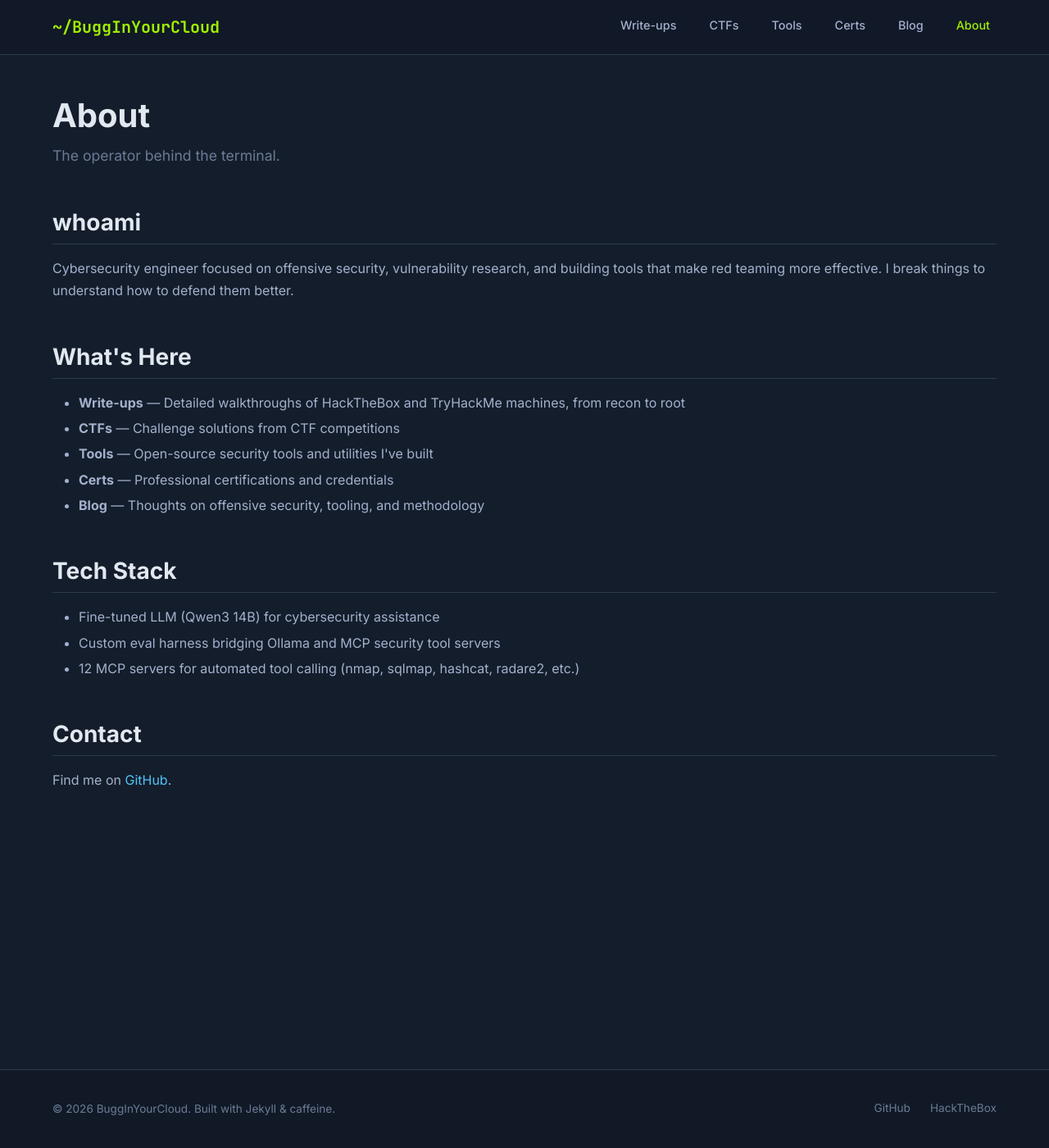
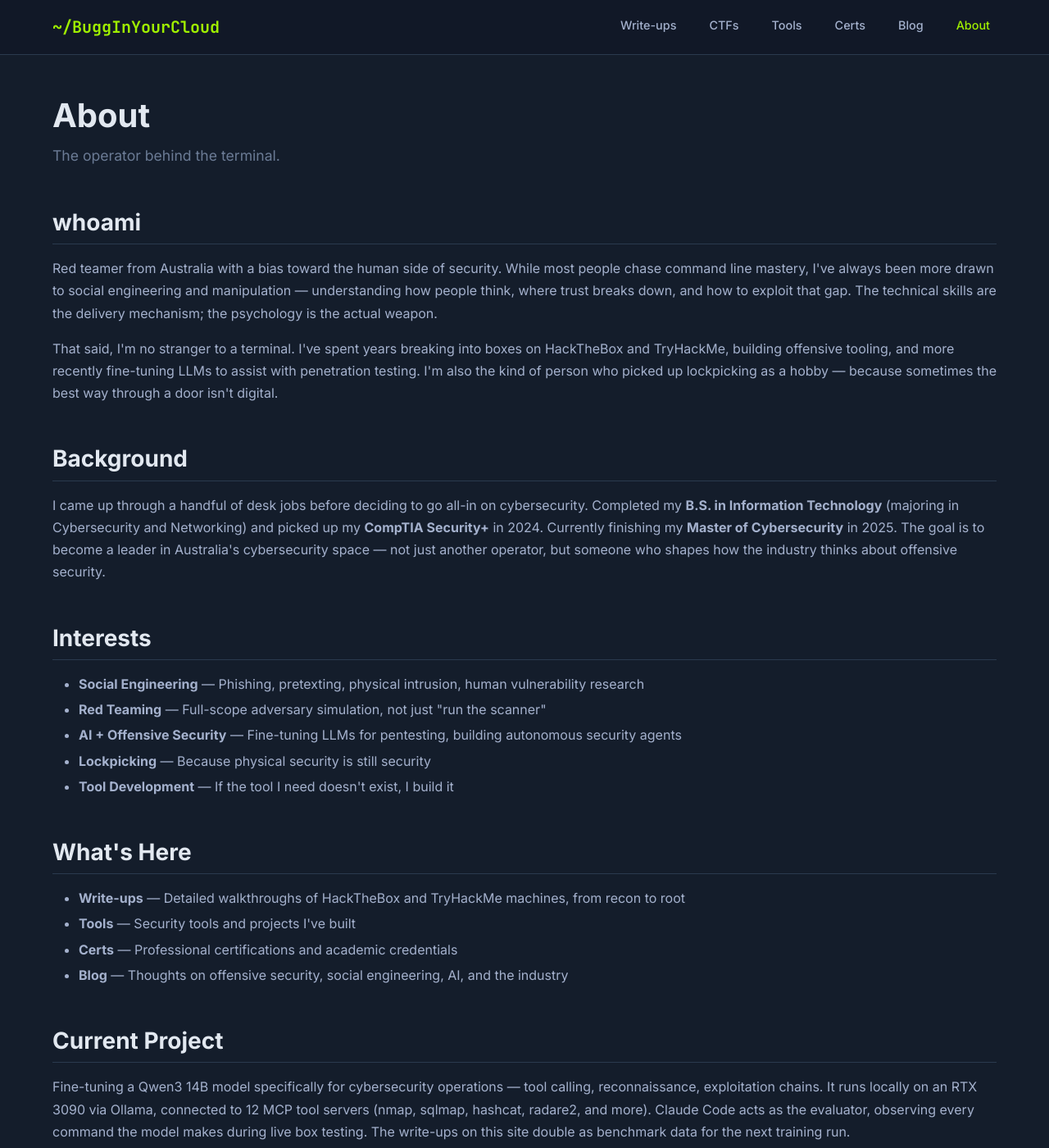
Before and after one commit to BuggInYourCloud/BuggInYourCloud.github.io, a Jekyll site: the page built from pages/about.html, in a window 1280 px wide and 1400 px high. Shown: the whole window at 82% size. Built offline with Jekyll 4.4.1, drawn with Linux system fonts in a browser that asks for light colours.

Commit message:
Rewrite About page with actual background and personality
Red team focus, social engineering preference, lockpicking hobby,
Australian cybersec ambitions, desk job origins, education timeline,
current LLM project context.

Co-Authored-By: Claude Opus 4.6 <noreply@anthropic.com>

```diff
--- a/pages/about.html
+++ b/pages/about.html
@@ -6,23 +6,32 @@ permalink: /about/
 
 <div class="writeup-content">
   <h2>whoami</h2>
-  <p>Cybersecurity engineer focused on offensive security, vulnerability research, and building tools that make red teaming more effective. I break things to understand how to defend them better.</p>
+  <p>Red teamer from Australia with a bias toward the human side of security. While most people chase command line mastery, I've always been more drawn to social engineering and manipulation — understanding how people think, where trust breaks down, and how to exploit that gap. The technical skills are the delivery mechanism; the psychology is the actual weapon.</p>
+
+  <p>That said, I'm no stranger to a terminal. I've spent years breaking into boxes on HackTheBox and TryHackMe, building offensive tooling, and more recently fine-tuning LLMs to assist with penetration testing. I'm also the kind of person who picked up lockpicking as a hobby — because sometimes the best way through a door isn't digital.</p>
+
+  <h2>Background</h2>
+  <p>I came up through a handful of desk jobs before deciding to go all-in on cybersecurity. Completed my <strong>B.S. in Information Technology</strong> (majoring in Cybersecurity and Networking) and picked up my <strong>CompTIA Security+</strong> in 2024. Currently finishing my <strong>Master of Cybersecurity</strong> in 2025. The goal is to become a leader in Australia's cybersecurity space — not just another operator, but someone who shapes how the industry thinks about offensive security.</p>
+
+  <h2>Interests</h2>
+  <ul>
+    <li><strong>Social Engineering</strong> — Phishing, pretexting, physical intrusion, human vulnerability research</li>
+    <li><strong>Red Teaming</strong> — Full-scope adversary simulation, not just "run the scanner"</li>
+    <li><strong>AI + Offensive Security</strong> — Fine-tuning LLMs for pentesting, building autonomous security agents</li>
+    <li><strong>Lockpicking</strong> — Because physical security is still security</li>
+    <li><strong>Tool Development</strong> — If the tool I need doesn't exist, I build it</li>
+  </ul>
 
   <h2>What's Here</h2>
   <ul>
     <li><strong>Write-ups</strong> — Detailed walkthroughs of HackTheBox and TryHackMe machines, from recon to root</li>
-    <li><strong>CTFs</strong> — Challenge solutions from CTF competitions</li>
-    <li><strong>Tools</strong> — Open-source security tools and utilities I've built</li>
-    <li><strong>Certs</strong> — Professional certifications and credentials</li>
-    <li><strong>Blog</strong> — Thoughts on offensive security, tooling, and methodology</li>
+    <li><strong>Tools</strong> — Security tools and projects I've built</li>
+    <li><strong>Certs</strong> — Professional certifications and academic credentials</li>
+    <li><strong>Blog</strong> — Thoughts on offensive security, social engineering, AI, and the industry</li>
   </ul>
 
-  <h2>Tech Stack</h2>
-  <ul>
-    <li>Fine-tuned LLM (Qwen3 14B) for cybersecurity assistance</li>
-    <li>Custom eval harness bridging Ollama and MCP security tool servers</li>
-    <li>12 MCP servers for automated tool calling (nmap, sqlmap, hashcat, radare2, etc.)</li>
-  </ul>
+  <h2>Current Project</h2>
+  <p>Fine-tuning a Qwen3 14B model specifically for cybersecurity operations — tool calling, reconnaissance, exploitation chains. It runs locally on an RTX 3090 via Ollama, connected to 12 MCP tool servers (nmap, sqlmap, hashcat, radare2, and more). Claude Code acts as the evaluator, observing every command the model makes during live box testing. The write-ups on this site double as benchmark data for the next training run.</p>
 
   <h2>Contact</h2>
   <p>Find me on <a href="https://github.com/BuggInYourCloud">GitHub</a>.</p>
```
